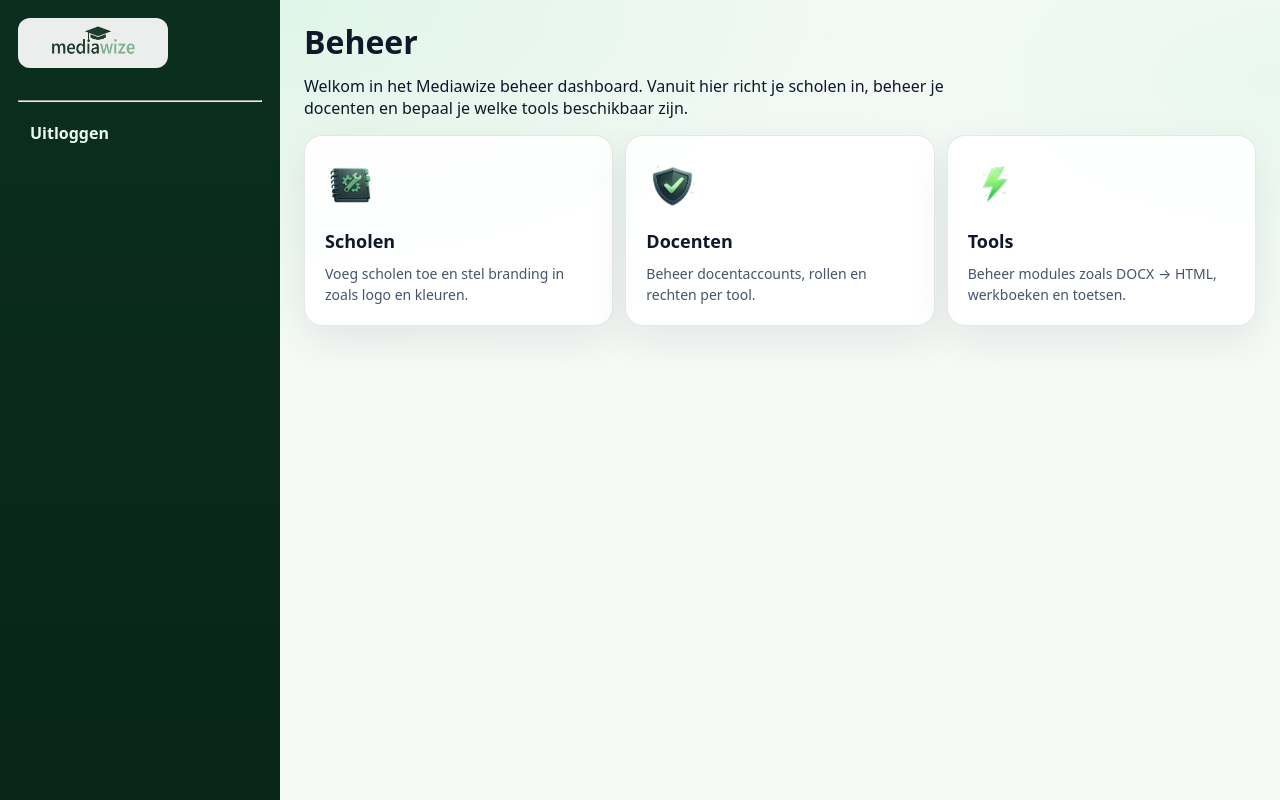
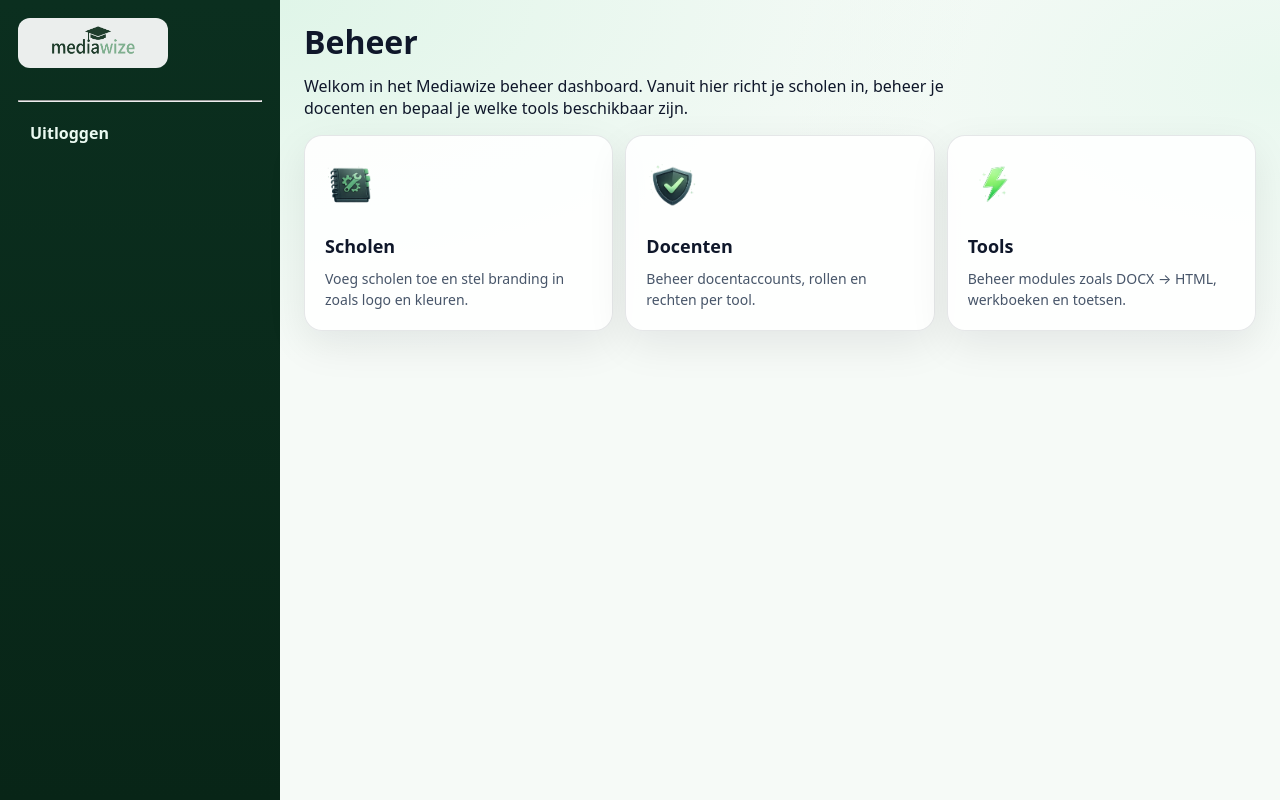
Before and after one commit to tnieuweboer-prog/mediawize, a Flask app: template templates/admin/dashboard.html in a window 1280 px wide. Run offline with Flask 3, Linux system fonts and the light colour scheme; the template is opened without the code that fills it, so the values that code supplies are empty.

Commit message:
Update dashboard.html

```diff
--- a/templates/admin/dashboard.html
+++ b/templates/admin/dashboard.html
@@ -15,30 +15,24 @@
 <div class="tile-grid">
 
   <a href="/admin/schools" class="tile">
-    <div class="tile-head">
     <img src="/static/assets/icons/settings.webp" alt="" class="tile-icon">
     <h3 class="tile-title">Scholen</h3>
-    </div>
     <p class="tile-desc">
       Voeg scholen toe en stel branding in zoals logo en kleuren.
     </p>
   </a>
 
   <a href="/admin/teachers" class="tile">
-    <div class="tile-head">
     <img src="/static/assets/icons/shield.webp" alt="" class="tile-icon">
     <h3 class="tile-title">Docenten</h3>
-    </div>
     <p class="tile-desc">
       Beheer docentaccounts, rollen en rechten per tool.
     </p>
   </a>
 
   <a href="/admin/tools" class="tile">
-    <div class="tile-head">
     <img src="/static/assets/icons/lightning.webp" alt="" class="tile-icon">
     <h3 class="tile-title">Tools</h3>
-    </div>
     <p class="tile-desc">
       Beheer modules zoals DOCX → HTML, werkboeken en toetsen.
     </p>
```
Lines whose indentation alone changed are shown as unchanged.
